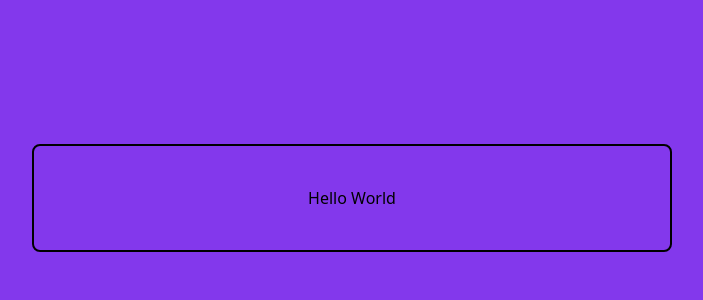
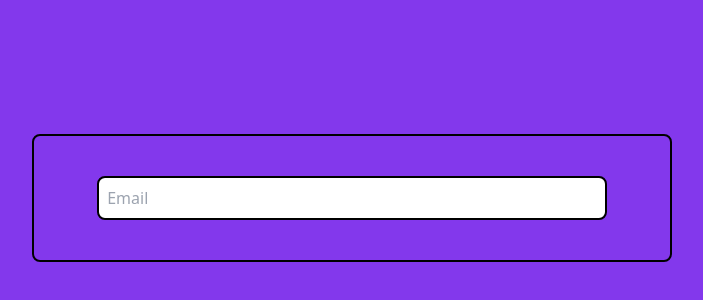
Before and after one commit to horiaomar25/edutask-app-extension, a Next.js app in the folder edutask/: page / in a window 1280 px wide. Shown: the part 202-502 px from the top of the page, without its empty margins (288-991 px from the left). Built offline with nearby package versions, Linux system fonts and the light colour scheme.

Commit message:
added: styling input

```diff
--- a/edutask/app/page.js
+++ b/edutask/app/page.js
@@ -7,7 +7,7 @@ export default function Home() {
     <section className="flex flex-col justify-center items-center h-screen ">
       {/* This div is the container that is holding the input and the button*/}
       <div className=" border-2 border-black flex flex-col justify-center items-center rounded-lg p-10 m-10 w-11/12 .h-2/5 md:w-1/2 lg:w-1/2 sm:w-1/2">
-         <p>Hello World</p>
+         <input type="text" placeholder="Email" className="bg-white border-2 border-black rounded-lg p-2 w-11/12"/>
 
       </div>
 
```
